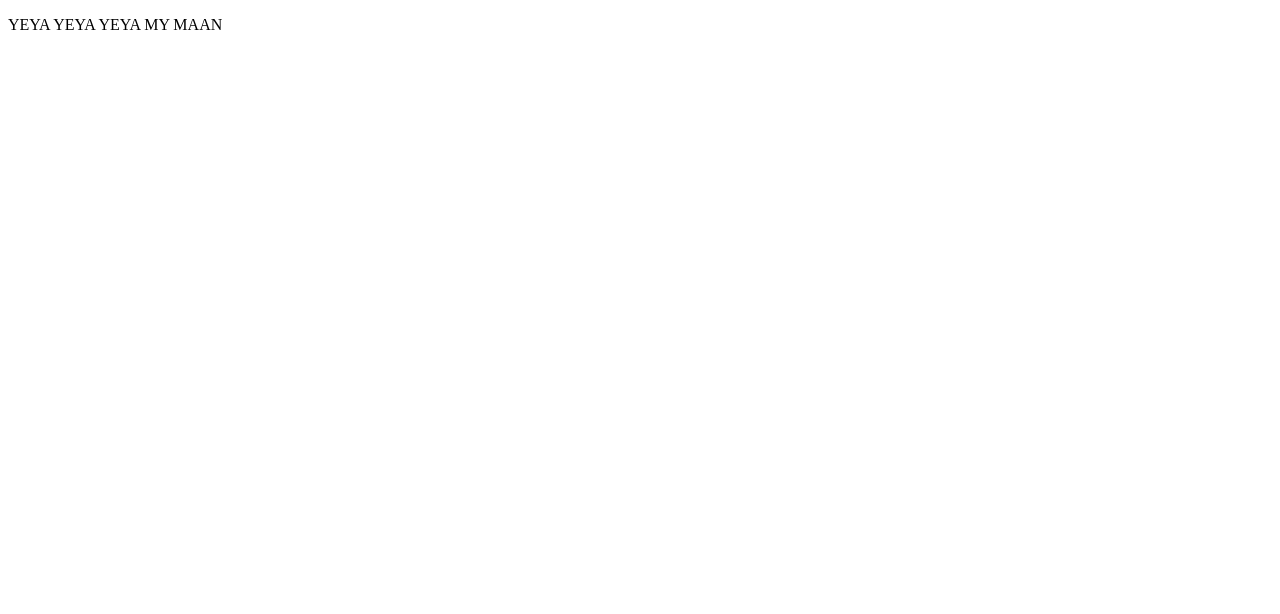
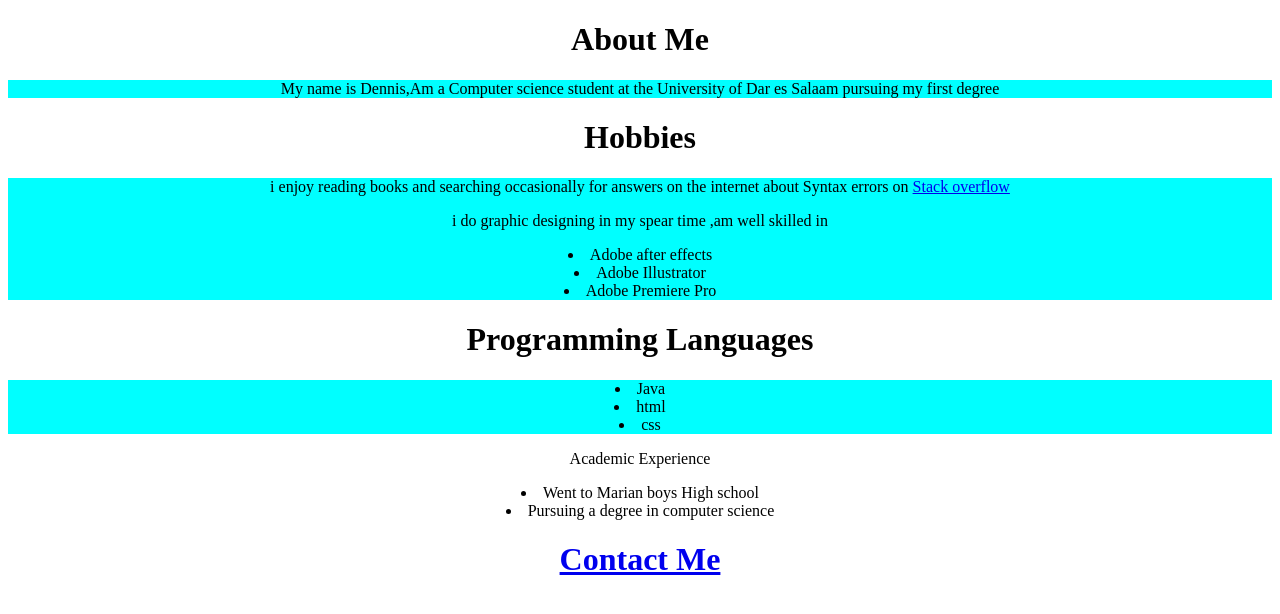
Before and after one commit to dennisfrancis8/dennisfrancis8.github.io, a plain HTML site: page index.html in a window 1280 px wide. Drawn offline with Linux system fonts and the light colour scheme.

Commit message:
Update index.html

```diff
--- a/index.html
+++ b/index.html
@@ -1,12 +1,52 @@
 <!DOCTYPE html>
 <html>
-<head>
-<title>All About Me</title>
+<head> <title> About Me</title>
+
+<link rel="stylesheet" href="styles.css">
 </head>
 
-<body>
+<body align="center">
+    <h1>About Me</h1>
+    <div style="background-color: cyan;">
 
-    <p>YEYA YEYA YEYA MY MAAN</p>
+    <p align="center">My name is Dennis,Am a Computer science student at the University of Dar es Salaam pursuing my first degree</p>
+
+</div>
+
+    <h1>Hobbies</h1>
+    <div style="background-color: cyan;">
+    <p>i enjoy reading books and searching occasionally for answers on the internet about Syntax errors on <a href="wwww.stakoverflow.com">Stack overflow</a>
+    </p>
+    <p>i do graphic designing in my spear time ,am well skilled in</p><li>Adobe after effects</li><li>Adobe Illustrator</li><li>Adobe Premiere Pro</li>
+
+</div>
+
+
+
+
+
+
+
+
+    <h1>Programming Languages</h1>
+    <div style="background-color: cyan;">
+
+
+    <li>Java</li>
+    <li>html</li>
+    <li>css</li>
+</div>
+
+
+
+
+
+    <p>Academic Experience</p>
+    <li>Went to Marian boys High school</li>
+    <li>Pursuing a degree in computer science </li>
+
+
+    <a href="Contact.html"><h1>Contact Me</h1></a>
 
 
 
```
